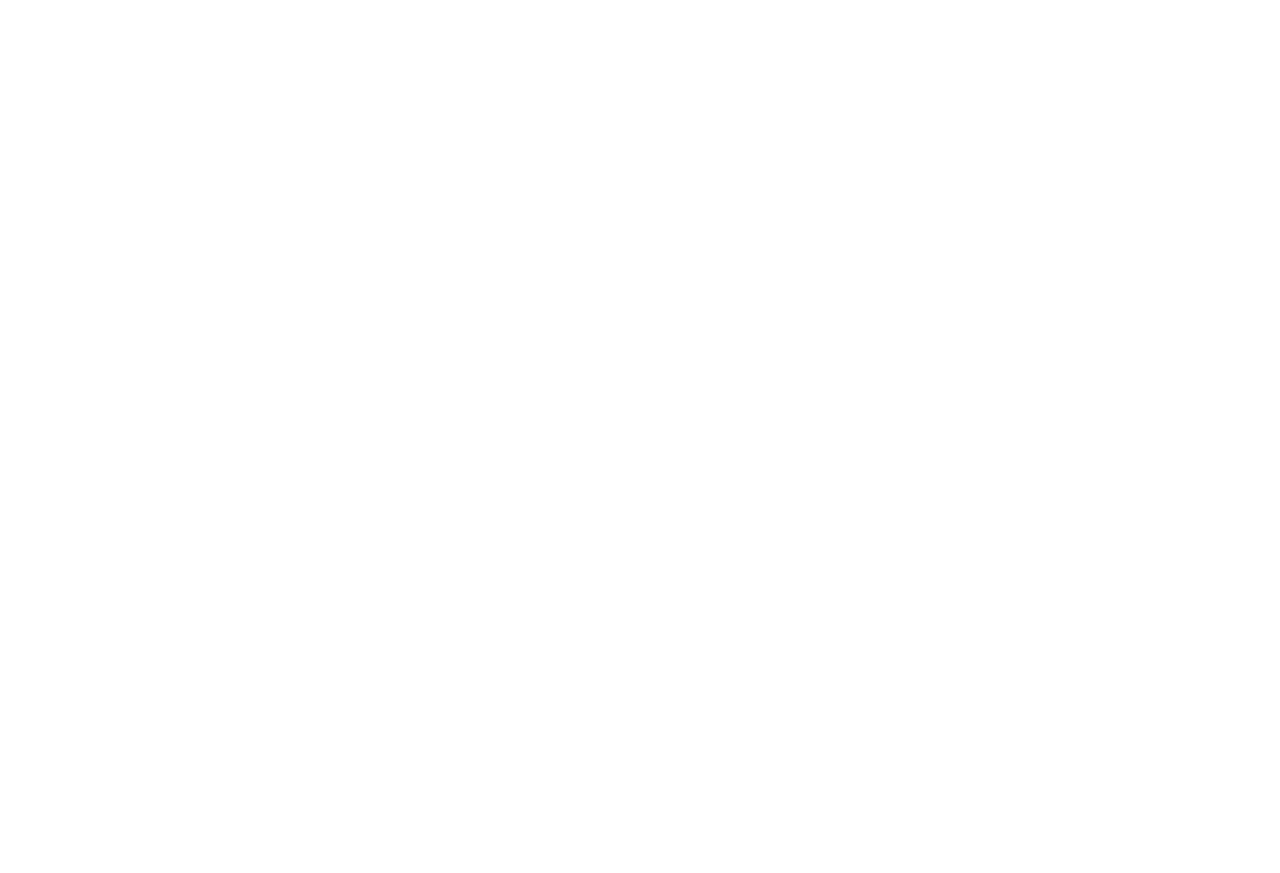
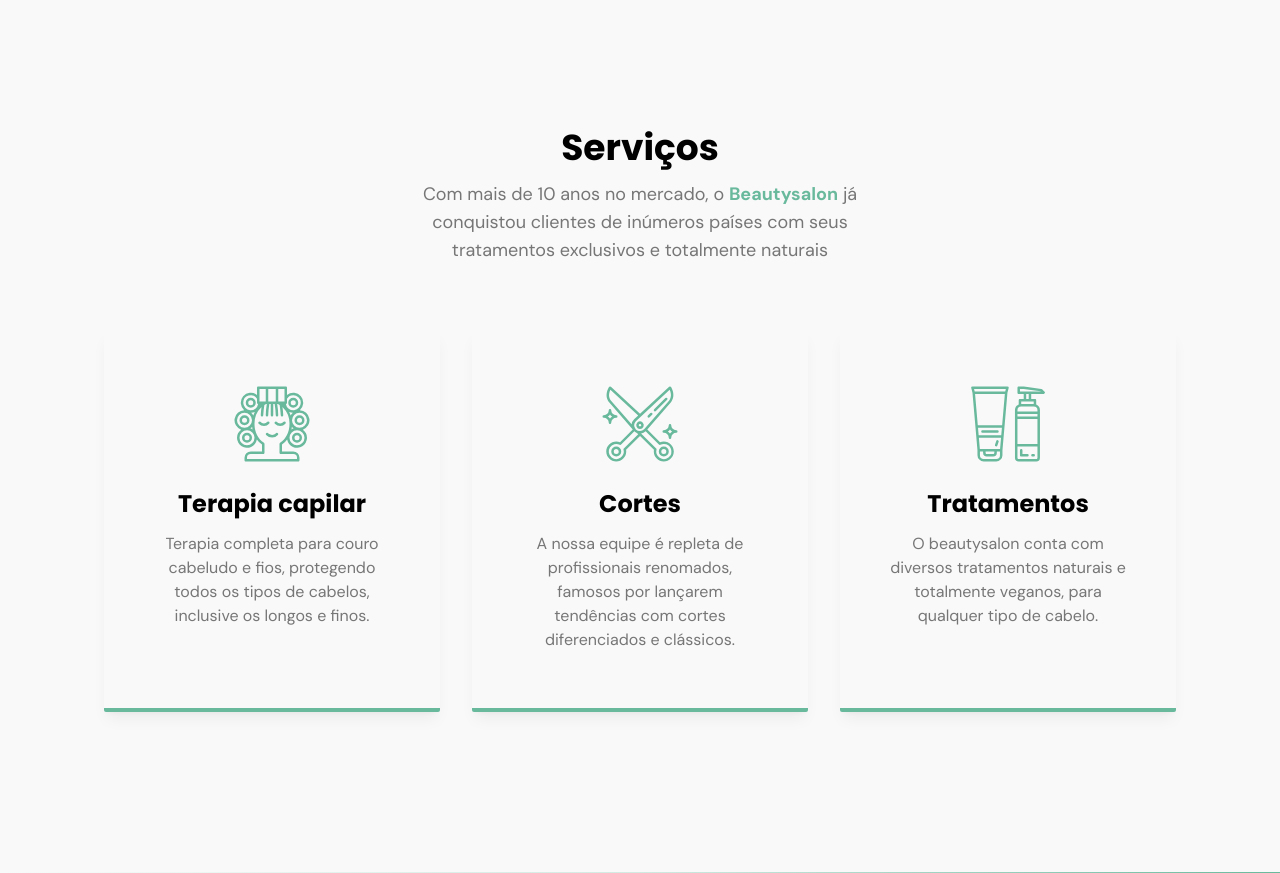
Before and after one commit to lucassamuel94/origin-six, a Next.js app: page / in a window 1280 px wide. Shown: the part 1440-2313 px from the top of the page. Before the commit the page ends 1408 px from the top, so only its background shows below. Built offline with nearby package versions, Linux system fonts and the light colour scheme.

Commit message:
add component Services and Divider

```diff
--- a/src/app/page.tsx
+++ b/src/app/page.tsx
@@ -2,6 +2,7 @@
 import { Divider } from '@/components/ui/divider'
 import { About } from './components/about'
 import { Hero } from './components/hero'
+import { Services } from './components/services'
 
 export default function HomeApp() {
   return (
@@ -11,6 +12,8 @@
       <Divider direction='right' />
       <About />
       <Divider direction='left' />
+      <Services />
+      <Divider direction='right' />
     </main>
   )
 }
```
